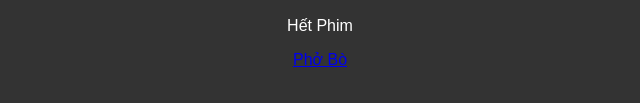
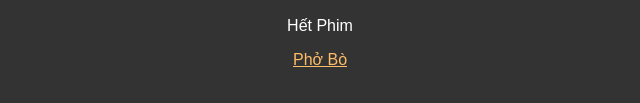
Before and after one commit to phamhuy12953-ship-it/huytaukhua, a plain HTML site: page index.html in a window 1280 px wide. In both pictures the pointer is over the link "Phở Bò". Shown: the part 2501-2604 px from the top of the page, 320-960 px from the left. Drawn offline with Linux system fonts and the light colour scheme.

Commit message:
Update style.css

```diff
--- a/style.css
+++ b/style.css
@@ -27,3 +27,7 @@ body {
     padding-top: 50px;
     background: #333;
 }
+a:hover {
+    color: #ffbc67; /* Khi rê chuột vào, link sẽ đổi sang màu da */
+    text-decoration: underline; /* Hiện lại gạch chân khi rê chuột */
+}
```
